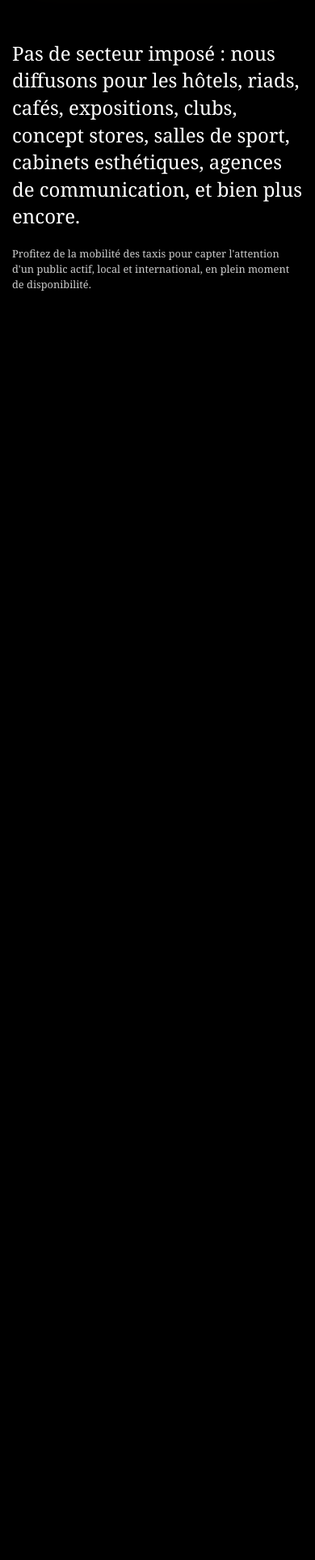
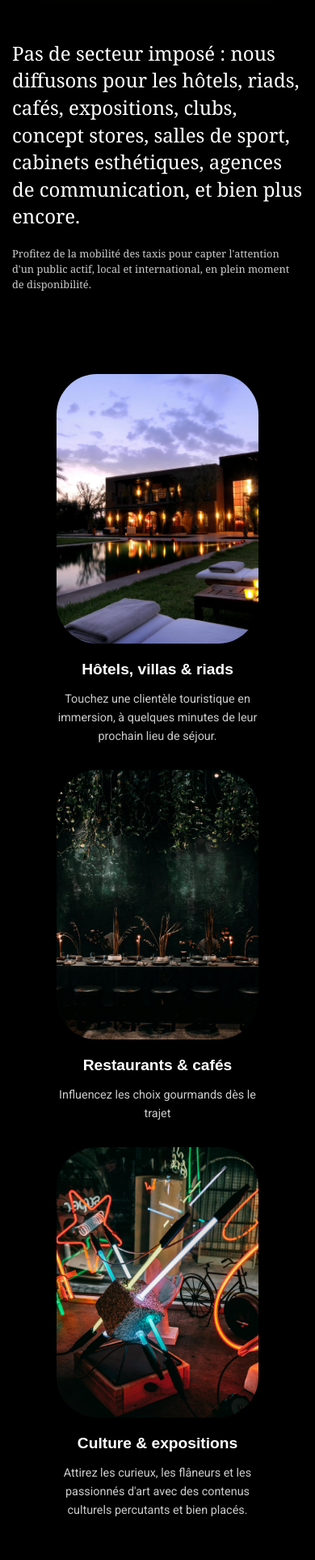
Before and after one commit to ayoubfattami/Taxi-Loop, a PHP site: page / in a window 390 px wide. Shown: the part 2216-4143 px from the top of the page at 81% size. Before the commit the page ends 2576 px from the top, so only its background shows below. Run offline with PHP 8.4, Linux system fonts and the light colour scheme.

Commit message:
trois section

```diff
--- a/index.php
+++ b/index.php
@@ -122,6 +122,37 @@
         </div>
     </section>
 
+    <!-- Section Categories -->
+    <section class="categories-section">
+        <div class="categories-wrapper">
+            <div class="categories-grid">
+                <div class="category-block">
+                    <div class="category-image">
+                        <img src="assets/images/section3-img1.jpg" alt="Hôtels, villas & riads" class="category-img">
+                    </div>
+                    <h3 class="category-title">Hôtels, villas & riads</h3>
+                    <p class="category-text">Touchez une clientèle touristique en immersion, à quelques minutes de leur prochain lieu de séjour.</p>
+                </div>
+
+                <div class="category-block">
+                    <div class="category-image">
+                        <img src="assets/images/section3-img2.jpg" alt="Restaurants & cafés" class="category-img">
+                    </div>
+                    <h3 class="category-title">Restaurants & cafés</h3>
+                    <p class="category-text">Influencez les choix gourmands dès le trajet</p>
+                </div>
+
+                <div class="category-block">
+                    <div class="category-image">
+                        <img src="assets/images/section3-img3.jpg" alt="Culture & expositions" class="category-img">
+                    </div>
+                    <h3 class="category-title">Culture & expositions</h3>
+                    <p class="category-text">Attirez les curieux, les flâneurs et les passionnés d'art avec des contenus culturels percutants et bien placés.</p>
+                </div>
+            </div>
+        </div>
+    </section>
+
     <script src="script.js"></script>
 </body>
 </html>
--- a/style.css
+++ b/style.css
@@ -717,6 +717,117 @@ body {
     }
 }
 
+/* Categories Section */
+.categories-section {
+    background-color: #000000;
+    padding: 80px 0;
+    text-align: center;
+}
+
+.categories-wrapper {
+    max-width: 1200px;
+    margin: 0 auto;
+    padding: 0 20px;
+}
+
+.categories-grid {
+    display: grid;
+    grid-template-columns: repeat(auto-fit, minmax(300px, 1fr));
+    gap: 40px;
+    align-items: start;
+}
+
+.category-block {
+    display: flex;
+    flex-direction: column;
+    align-items: center;
+    text-align: center;
+}
+
+.category-image {
+    width: 100%;
+    max-width: 280px;
+    margin-bottom: 25px;
+    overflow: hidden;
+    border-radius: 50px;
+    aspect-ratio: 3/4;
+}
+
+.category-img {
+    width: 100%;
+    height: 100%;
+    object-fit: cover;
+    display: block;
+}
+
+.category-title {
+    color: #FFFFFF;
+    font-family: 'Arial', 'Helvetica', sans-serif;
+    font-size: 1.5rem;
+    font-weight: bold;
+    margin: 0 0 15px 0;
+    line-height: 1.3;
+}
+
+.category-text {
+    color: #CCCCCC;
+    font-family: inherit;
+    font-size: 1rem;
+    line-height: 1.6;
+    margin: 0;
+    max-width: 280px;
+}
+
+/* Tablet Styles for Categories */
+@media (max-width: 1024px) {
+    .categories-section {
+        padding: 60px 0;
+    }
+
+    .categories-grid {
+        gap: 35px;
+    }
+
+    .category-title {
+        font-size: 1.3rem;
+    }
+
+    .category-text {
+        font-size: 0.95rem;
+    }
+}
+
+/* Mobile Styles for Categories */
+@media (max-width: 768px) {
+    .categories-section {
+        padding: 50px 0;
+    }
+
+    .categories-wrapper {
+        padding: 0 15px;
+    }
+
+    .categories-grid {
+        grid-template-columns: 1fr;
+        gap: 30px;
+    }
+
+    .category-image {
+        max-width: 250px;
+        margin-bottom: 20px;
+    }
+
+    .category-title {
+        font-size: 1.2rem;
+        margin-bottom: 12px;
+    }
+
+    .category-text {
+        font-size: 0.9rem;
+        max-width: 250px;
+    }
+}
+
 @media (max-width: 480px) {
     .hero-container {
         min-height: 65vh;
```
